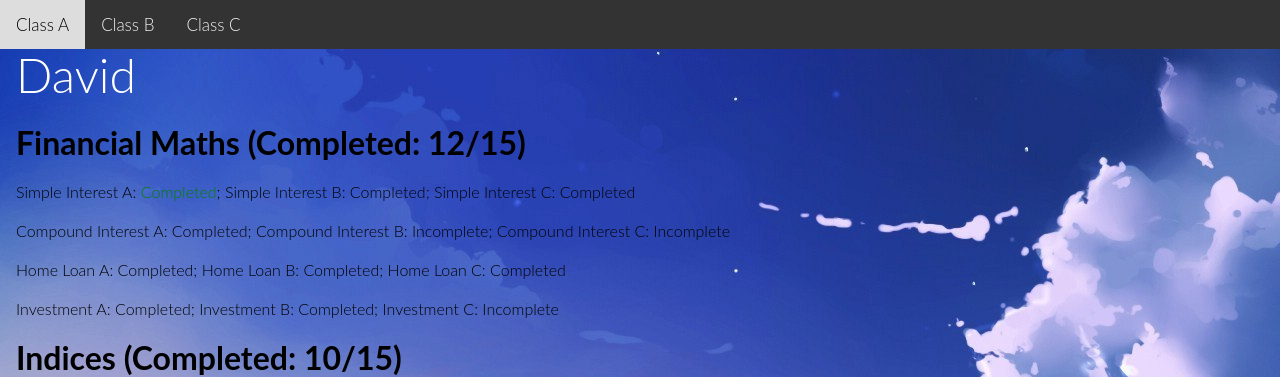
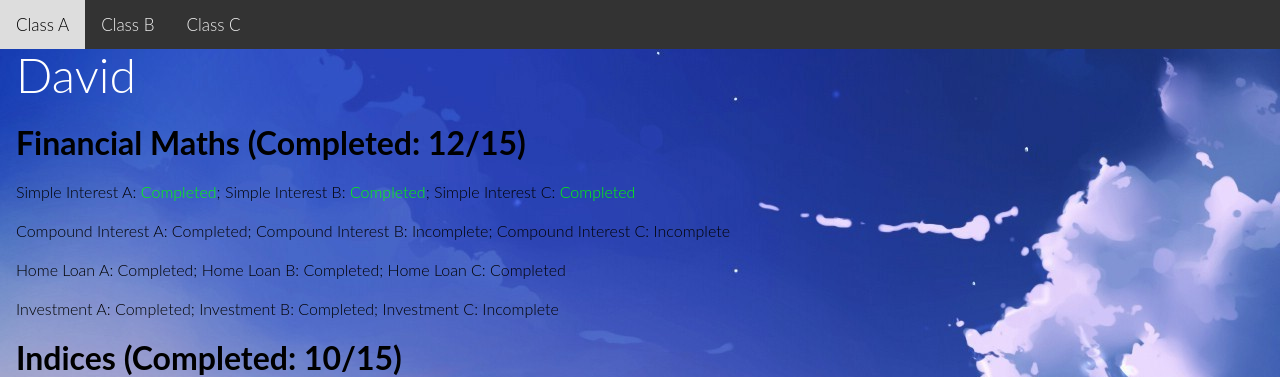
Before and after one commit to yx7ing/UNIHACK18, a Flask app: template templates/teacher.html in a window 1280 px wide. Shown: the top 377 px of the page. Run offline with Flask 2, Linux system fonts and the light colour scheme; the template is opened without the code that fills it, so the values that code supplies are empty; some libraries are stand-ins or nearby versions.

Commit message:
Update teacher.html

```diff
--- a/templates/teacher.html
+++ b/templates/teacher.html
@@ -57,7 +57,7 @@ h2{
 <div class="main">
   <h1>David</h1>
   <h2>Financial Maths (Completed: 12/15)</h2>
-  <p>Simple Interest A: <span style="color: green">Completed</span>; Simple Interest B: Completed; Simple Interest C: Completed</p>
+  <p>Simple Interest A: <span style="color: #00FF00">Completed</span>; Simple Interest B: <span style="color: #00FF00">Completed</span>; Simple Interest C: <span style="color: #00FF00">Completed</span></p>
   <p>Compound Interest A: Completed; Compound Interest B: Incomplete; Compound Interest C: Incomplete</p>
   <p>Home Loan A: Completed; Home Loan B: Completed; Home Loan C: Completed</p>
   <p>Investment A: Completed; Investment B: Completed; Investment C: Incomplete</p>
```
